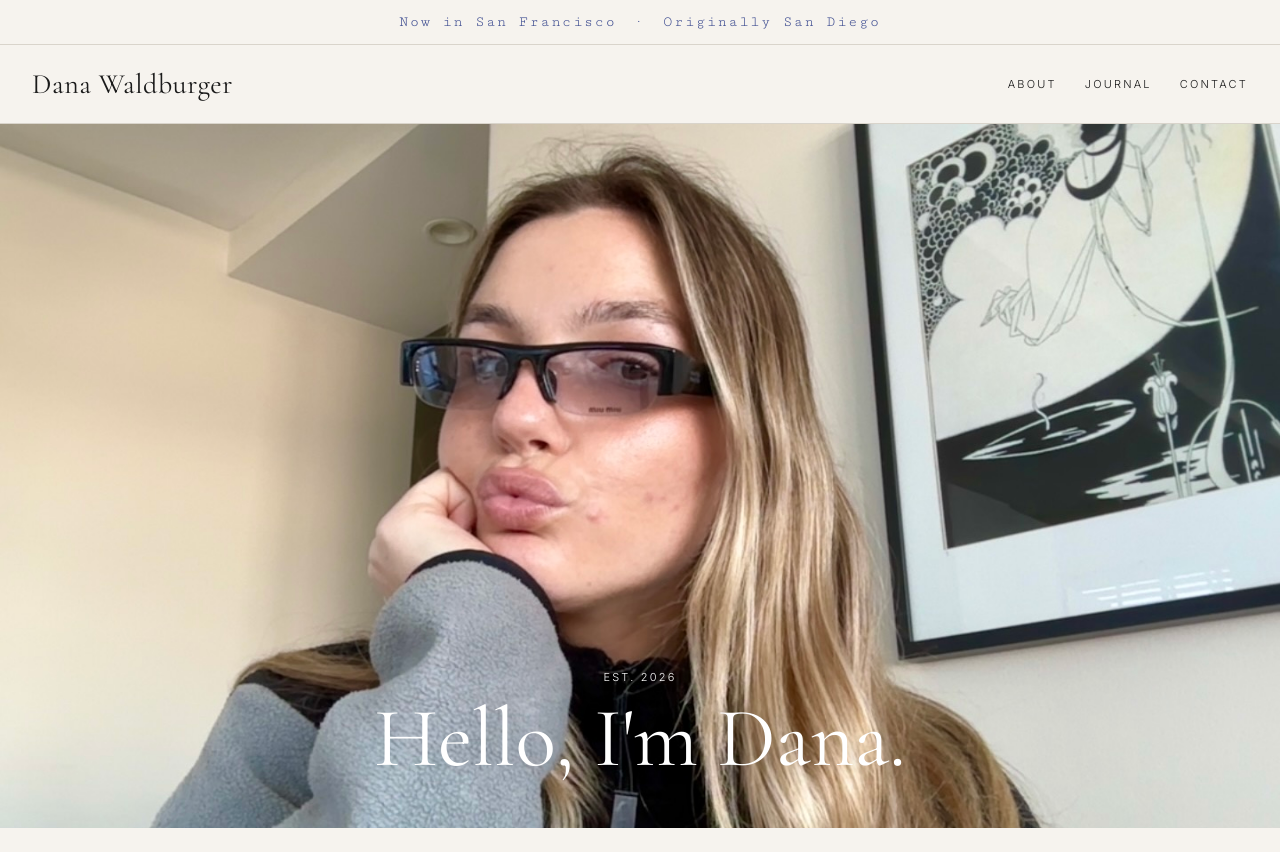
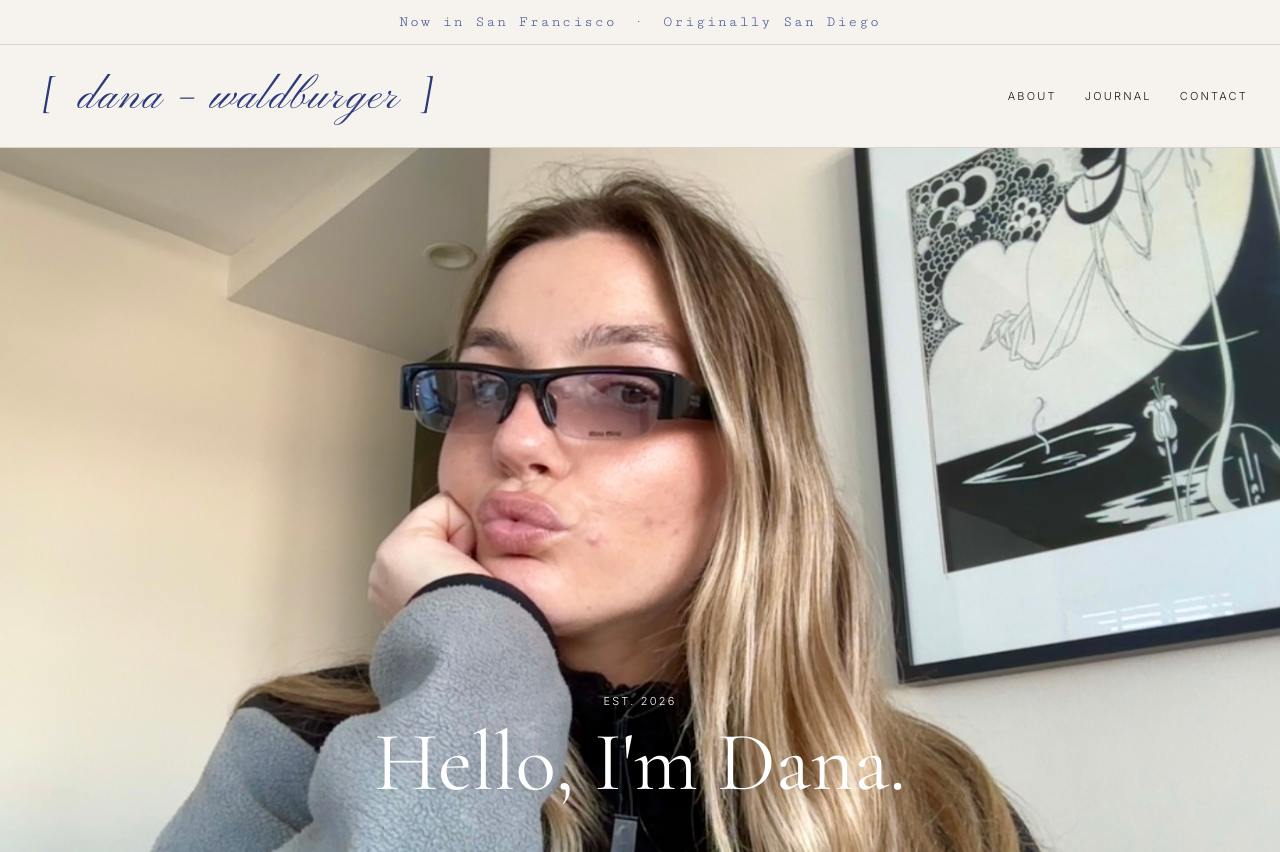
Before and after one commit to danaarosey/danaarosey.github.io, a plain HTML site: page index.html in a window 1280 px wide. Shown: the top 852 px of the page. Drawn offline with nearby package versions, Linux system fonts and the light colour scheme.

Commit message:
Update index.html

```diff
--- a/index.html
+++ b/index.html
@@ -4,7 +4,7 @@
   <meta charset="utf-8">
   <meta name="viewport" content="width=device-width, initial-scale=1">
   <title>Dana Waldburger</title>
-  <link href="https://fonts.googleapis.com/css2?family=Cormorant+Garamond:ital,wght@0,400;0,500;1,400&family=Cutive+Mono&family=Inter:wght@300;400;500&display=swap" rel="stylesheet">
+    <link href="https://fonts.googleapis.com/css2?family=Cormorant+Garamond:ital,wght@0,400;0,500;1,400&family=Cutive+Mono&family=Inter:wght@300;400;500&family=Pinyon+Script&display=swap" rel="stylesheet">
    <style>
     :root {
       --bg: #f6f3ee;
@@ -31,7 +31,19 @@
 }
 
     header { display: flex; justify-content: space-between; align-items: center; padding: 22px 32px; border-bottom: 1px solid var(--line); }
-    .wordmark { font-family: 'Cormorant Garamond', serif; font-size: 28px; letter-spacing: 0.02em; }
+   .wordmark {
+  font-family: 'Pinyon Script', cursive;
+  font-size: 44px;
+  color: #2b3a7a;
+  letter-spacing: 0.04em;
+  white-space: nowrap;
+}
+.wordmark .bracket {
+  font-family: 'Cormorant Garamond', serif;
+  font-style: italic;
+  font-weight: 400;
+  margin: 0 10px;
+}
     nav { display: flex; gap: 28px; }
     nav a:hover { color: var(--muted); }
 
@@ -76,7 +88,7 @@
   <div class="announce ">Now in San Francisco &nbsp;·&nbsp; Originally San Diego</div>
 
   <header>
-    <a href="#" class="wordmark">Dana Waldburger</a>
+         <a href="#" class="wordmark"><span class="bracket">[</span> dana – waldburger <span class="bracket">]</span></a>
     <nav class="label">
       <a href="#about">About</a>
       <a href="#journal">Journal</a>
```
